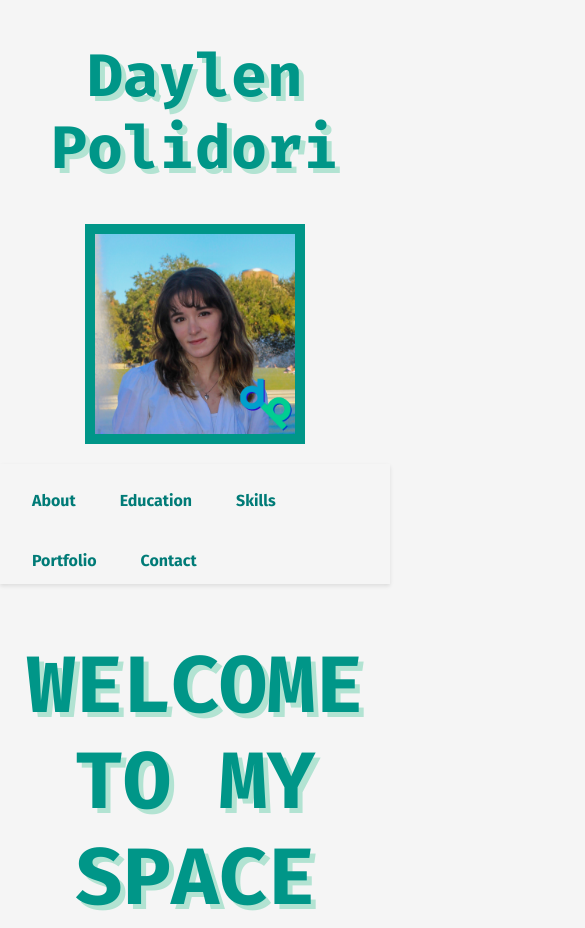
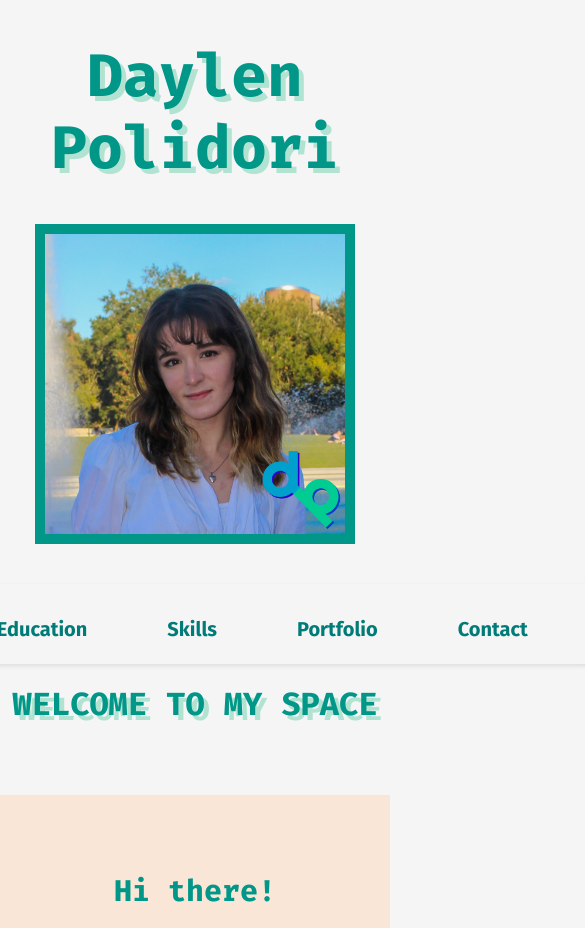
Before and after one commit to n1ghtlen/2025portfolio, a plain HTML site: page index.html in a window 390 px wide. Shown: the top 928 px of the page, 585 px wide, since content can reach past the window. Drawn offline with Linux system fonts and the light colour scheme.

Commit message:
Revert "mobile adjustments"
This reverts commit 00d2f34681cd099184f8875b2c2db8427a8e71ea.

```diff
--- a/styles.css
+++ b/styles.css
@@ -174,24 +174,18 @@ li {
 
 /* Mobile styles */
 @media (max-width: 600px) {
-    .navbar {
-        padding: 10px 20px; /* Reduced padding for smaller screens */
+    header {
+        flex-direction: column;
+        align-items: center;
+        margin: auto;
     }
-    .navbar ul {
-        gap: 20px; /* Reduced spacing between links */
-        flex-wrap: wrap; /* Allow links to wrap if needed */
+    .portfoliopic {
+        width: 300px;
     }
-    .navbar a {
-        font-size: 16px; /* Smaller font size for better fit */
-        padding: 8px 12px; /* Smaller clickable area for mobile */
-    }
-
-    .portfoliopic {
-        width: 200px; /* Smaller size for profile picture */
-        margin-bottom: 20px; /* Adjust margin for better spacing */
-    }
+    .welcome {
+        font-size: 2rem;
+        text-align: center;
 }
-
 
 /* Tablet styles */
 @media (min-width: 601px) and (max-width: 1200px) {
```
